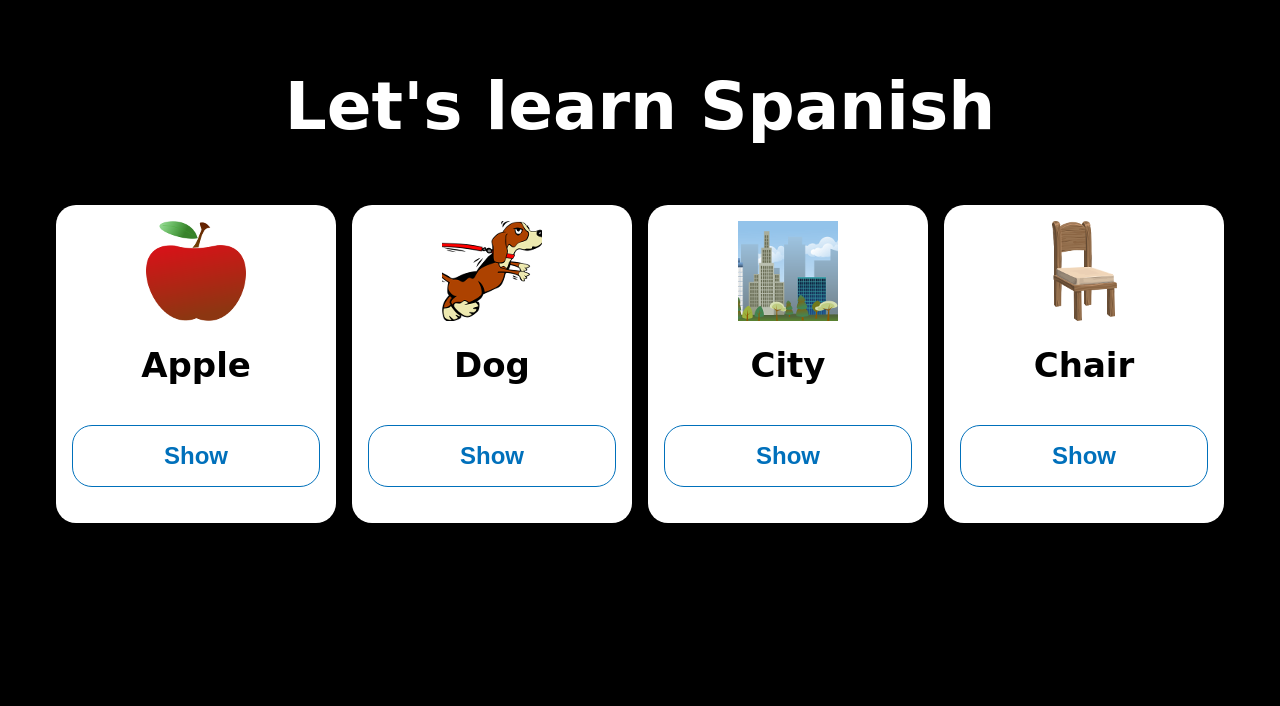
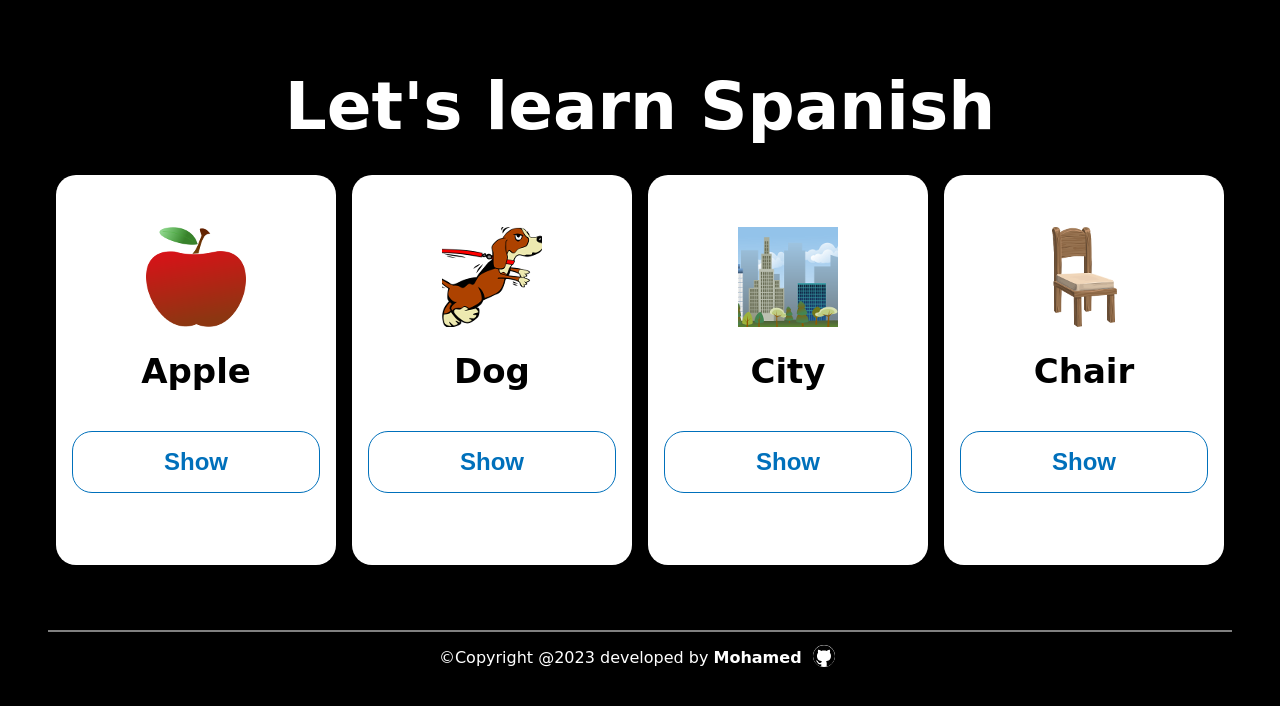
Before and after one commit to MMGGYY66/lets-learn-spanish, a plain HTML site: page index.html in a window 1280 px wide. Drawn offline with Linux system fonts and the light colour scheme.

Commit message:
add footer

```diff
--- a/index.html
+++ b/index.html
@@ -1,5 +1,6 @@
 <!DOCTYPE html>
 <html lang="en">
+
 <head>
   <meta charset="UTF-8" />
   <meta http-equiv="X-UA-Compatible" content="IE=edge" />
@@ -40,7 +41,17 @@
       <div class="card-answer">Silla</div>
     </div>
   </div>
-
+  <!-- Footer section -->
+  <section>
+    <footer>
+      <p>
+        &copy;Copyright @2023 developed by
+        <a href="https://github.com/MMGGYY66" target="_blank"><strong>Mohamed</strong>
+          <span><img src="./images/github.svg"
+              alt="github"></span></a>
+      </p>
+    </footer>
+  </section>
   <script src="script.js"></script>
 </body>
 </html>
--- a/style.css
+++ b/style.css
@@ -5,7 +5,7 @@ body {
 }
 
 h1 {
-	margin: 20px 0 40px;
+	margin: 20px 0;
 	text-align: center;
 	font-family: cursive, sans-serif;
 	font-size: 66px;
@@ -15,6 +15,7 @@ h1 {
 	display: flex;
 	flex-flow: row wrap;
 	justify-content: space-around;
+	height: 400px;
 }
 .card {
 	display:flex;
@@ -22,7 +23,7 @@ h1 {
 	align-items: center;
 	justify-content: center;
 	flex: none;
-	margin-top: 20px;
+	margin-top: 10px;
 	padding: 16px;
 	border-radius: 20px;
 	background: white;
@@ -61,3 +62,25 @@ h1 {
 .card-answer {
 	display: none;
 }
+
+footer {
+  box-sizing: border-box;
+  text-align: center;
+	border-top: 2px solid gray;
+  /* height: 66px; */
+	margin: 65px 0 0;
+	color: white;
+}
+
+footer a {
+  text-decoration: none;
+	color: white;
+}
+
+footer img {
+  width: 1.4rem;
+  color: white;
+	background-color: white;
+  margin: -4px 6px;
+	border-radius: 50%;
+}
```
Also changed, not shown: Images/github.svg (added). Lines whose indentation alone changed are shown as unchanged.
